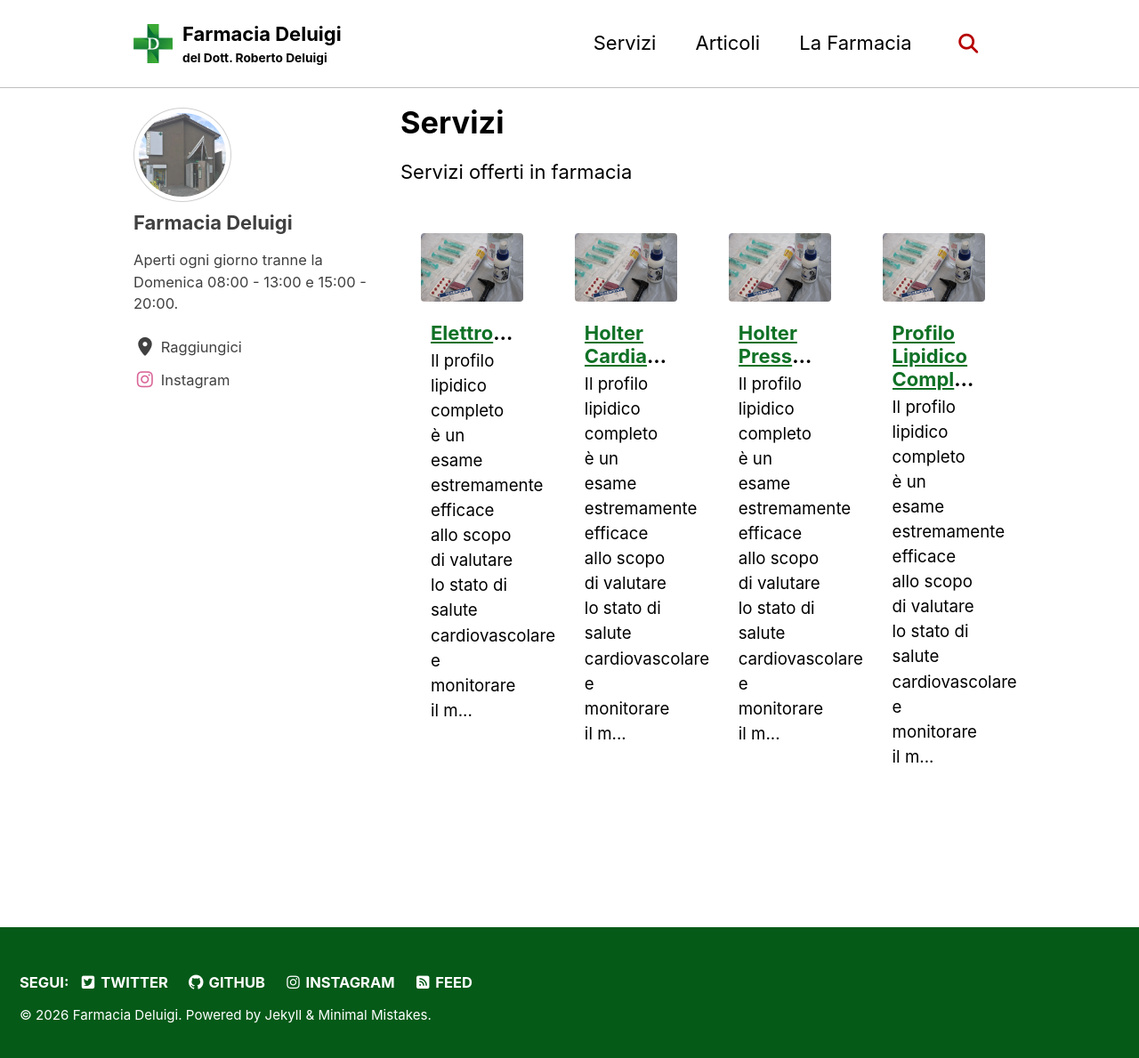
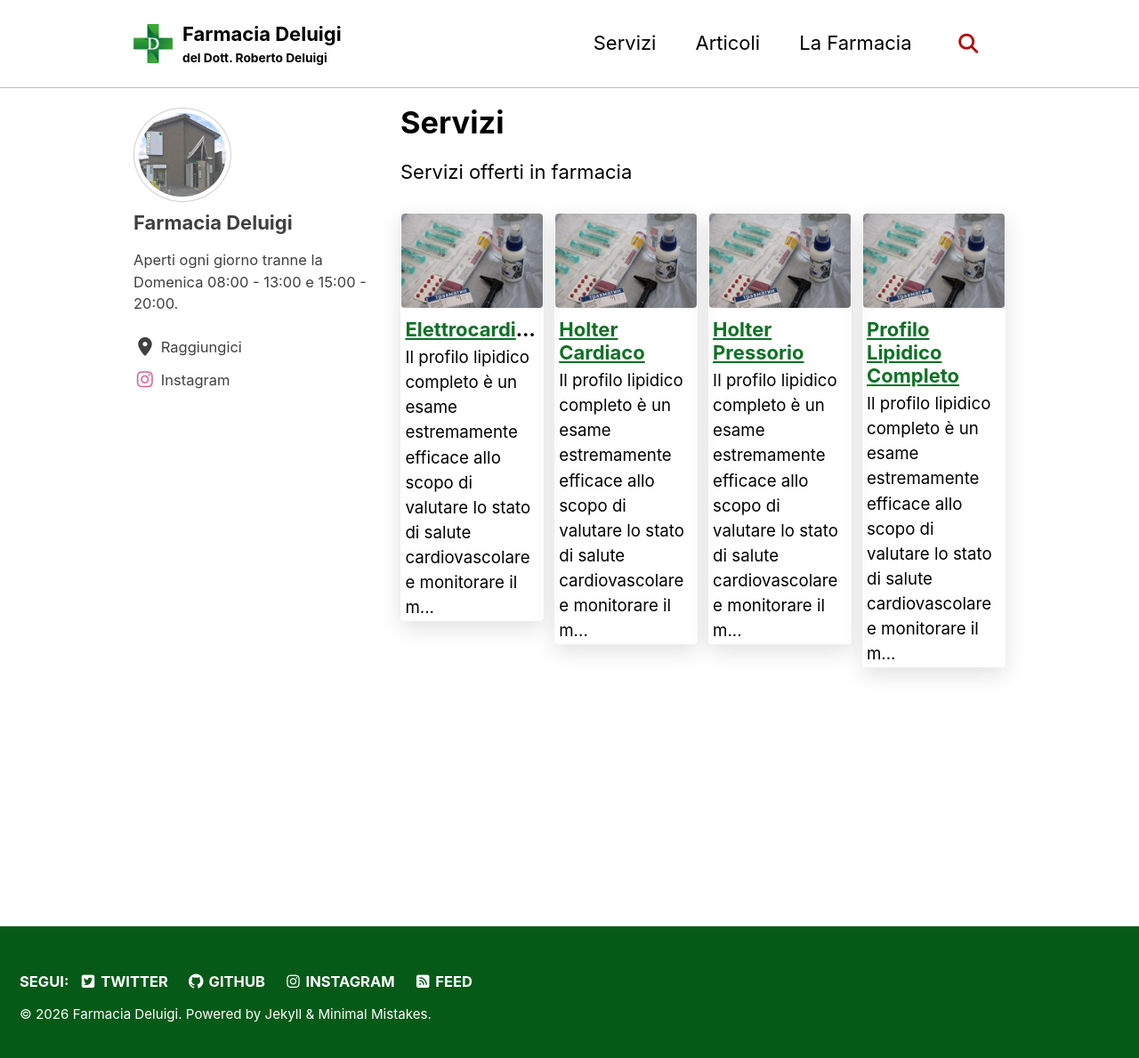
Before and after one commit to farmdeluigi/FarmaciaDeluigi, a Jekyll site: the page built from _pages/servizi.md, in a window 1280 px wide and 1196 px high. Shown: the top 1189 px of the window at 89% size. Built offline with Jekyll 4.4.1, drawn with Linux system fonts in a browser that asks for light colours; cached includes are drawn as plain includes.

Commit message:
remove padding and margin in custom servizi style

```diff
--- /dev/null
+++ b/_sass/custom/_servizi.scss
@@ -0,0 +1,14 @@
+/* Override the inner item's spacing */
+.grid__item .archive__item {
+  margin: 0 !important;
+  padding: 0 !important;
+  box-sizing: border-box !important;
+  box-shadow: 0 8px 24px rgba(0, 0, 0, 0.12);
+}
+
+.grid__item .archive__item .archive__item-body {
+    margin-top: 0;
+    margin-left: 0.2rem;
+    margin-right: 0.2rem;
+    padding: 0;
+}
--- a/assets/css/main.scss
+++ b/assets/css/main.scss
@@ -7,10 +7,11 @@ search: false
 
 // Need to import before theme
 @import "custom/variables";
+// Theme will read the variables
 
-// Theme will read the variables
 @import "minimal-mistakes/skins/{{ site.minimal_mistakes_skin | default: 'default' }}"; // skin
 @import "minimal-mistakes"; // main partials
 
 // Override CSS with our custom one
 @import "custom/custom";
+@import "custom/servizi"
```
